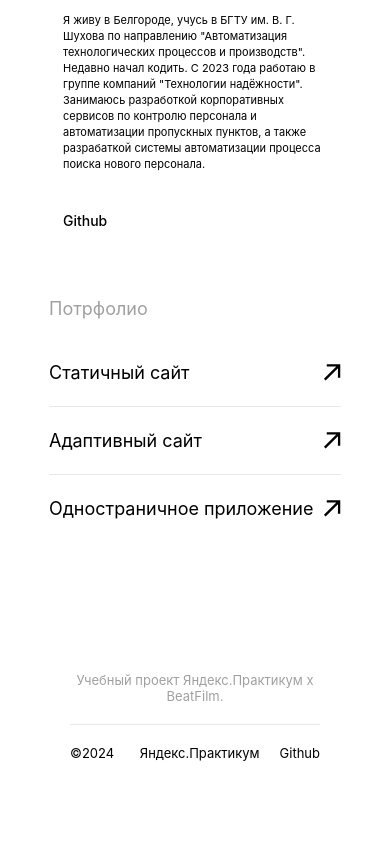
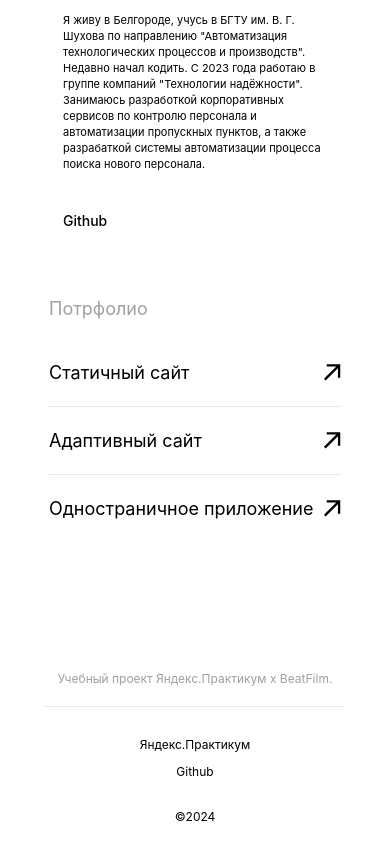
Before and after one commit to AndrewRusanov/movies-explorer-frontend, a React (Create React App) app: page / in a window 390 px wide. Shown: the part 2844-3688 px from the top of the page. Before the commit the page ends 3625 px from the top, so only its background shows below. Built offline with nearby package versions, Linux system fonts and the light colour scheme.

Commit message:
feat: add adaptive for Footer

```diff
--- a/src/components/Footer/Footer.module.css
+++ b/src/components/Footer/Footer.module.css
@@ -1,10 +1,10 @@
-.footer__container{
+.footer__container {
   background-color: white;
   margin: 0 auto;
   color: black;
 }
 
-.footer__wrapper{
+.footer__wrapper {
   max-width: 1280px;
   display: flex;
   flex-direction: column;
@@ -12,7 +12,7 @@
 }
 
 .footer__description {
-  width: calc(100% - 70px*2);
+  width: calc(100% - 70px * 2);
   text-align: center;
   font-size: 13px;
   line-height: auto;
@@ -20,17 +20,17 @@
   color: #a0a0a0;
   margin: 79px 70px 20px;
   padding-bottom: 20px;
-  border-bottom: 1px solid #E8E8E8;
+  border-bottom: 1px solid #e8e8e8;
 }
 
-.footer__links{
+.footer__links {
   display: flex;
   flex-direction: row;
   justify-content: space-between;
   margin: 0 70px 20px;
 }
 
-.footer__copyright{
+.footer__copyright {
   font-size: 13px;
   line-height: auto;
   font-weight: 400;
@@ -49,16 +49,84 @@
   font-weight: 400;
 }
 
-.link:first-of-type{
+.link:first-of-type {
   margin-right: 20px;
 }
 
-.link:hover{
+.link:hover {
   cursor: pointer;
   opacity: 0.7;
 }
 
-.link:active{
-  color:black;
+.link:active {
+  color: black;
   text-decoration: underline;
 }
+
+@media screen and (max-width: 1279px) {
+  .footer__wrapper {
+    max-width: 768px;
+  }
+
+  .footer__description {
+    width: calc(100% - 30px * 2);
+    color: #a0a0a0;
+    margin: 79px 30px 20px;
+    padding-bottom: 20px;
+    border-bottom: 1px solid #e8e8e8;
+  }
+
+  .footer__links {
+    margin: 0 30px 20px;
+  }
+}
+
+@media screen and (max-width: 767px) {
+  .footer__wrapper {
+    max-width: 320px;
+  }
+
+  .footer__description {
+    width: calc(100% - 10px * 2);
+    color: #a0a0a0;
+    margin: 79px 10px 30px;
+    font-size: 12px;
+    line-height: 1.21;
+    padding-bottom: 20px;
+    border-bottom: 1px solid #e8e8e8;
+  }
+
+  .footer__links {
+    display: flex;
+    flex-direction: column-reverse;
+    align-items: center;
+    margin: 0 auto 20px;
+  }
+
+  .footer__copyright {
+    font-size: 12px;
+    line-height: normal;
+  }
+
+  .links__container {
+    display: flex;
+    flex-direction: column;
+    align-items: center;
+    margin-bottom: 30px;
+  }
+
+  .link {
+    font-size: 12px;
+    line-height: normal;
+  }
+
+  .link:first-of-type {
+    margin-bottom: 12px;
+    margin-right: 0;
+  }
+
+  .link:active {
+    color: black;
+    text-decoration: underline;
+  }
+}
```
